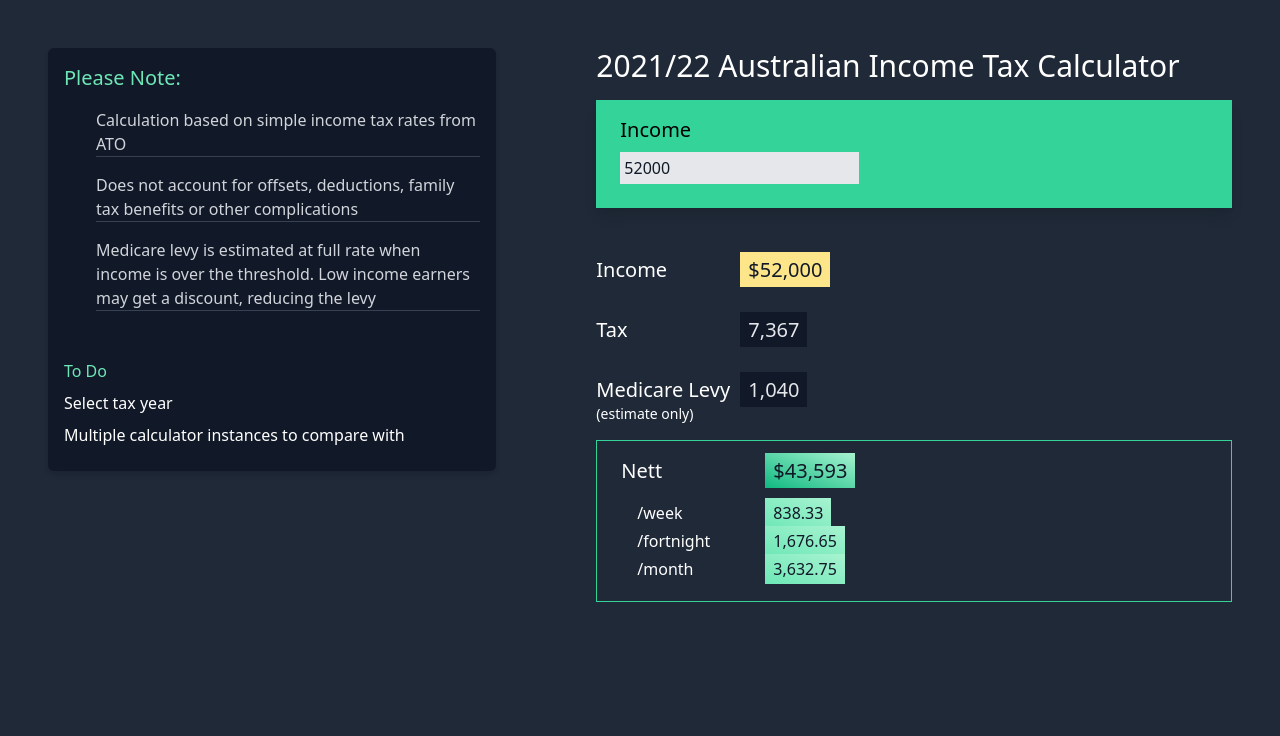
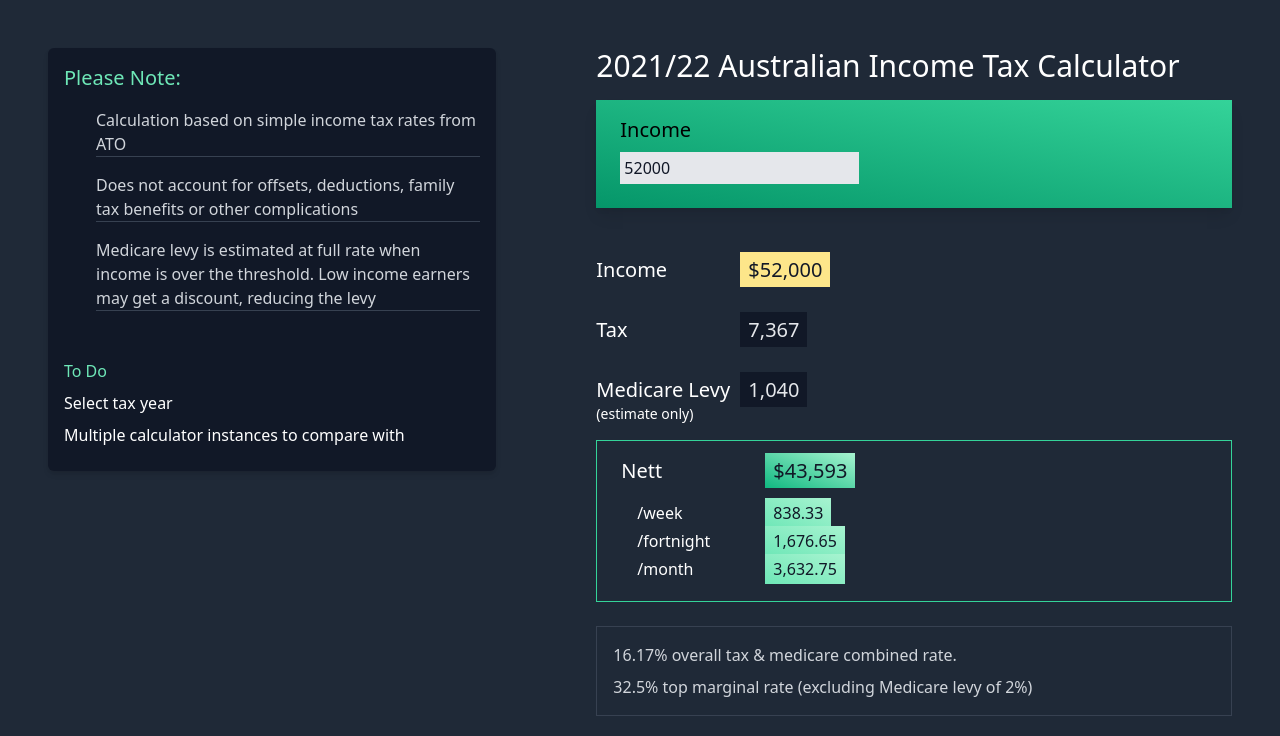
Before and after one commit to mike-healy/austaxrates, a Nuxt app: page / in a window 1280 px wide. Shown: the top 736 px of the page. Built offline with nearby package versions, Linux system fonts and the light colour scheme.

Commit message:
Show marginal and overall tax/medicare rates

```diff
--- a/components/Calculator.vue
+++ b/components/Calculator.vue
@@ -3,7 +3,7 @@
     <h1 class="text-3xl mb-4">2021/22 Australian Income Tax Calculator</h1>
 
     <form>
-      <div class="p-6 pt-4 bg-green-400 text-black shadow-lg">
+      <div class="p-6 pt-4 bg-gradient-to-tr from-green-600 to-green-400 text-black shadow-lg">
         <label for="income" class="block mb-2 text-xl">Income</label>
         <input v-model.number="income" type="number" name="income" id="income" step="1" min="0" placeholder="pre-tax income" class="bg-gray-200 text-gray-900 p-1 shadow:md">
       </div>
@@ -29,7 +29,7 @@
         </p>
       </div>
 
-      <div class="p-6 py-2 border border-solid border-green-400">
+      <section class="p-6 py-2 border border-solid border-green-400">
 
         <div class="py-2 text-xl">
           <span class="inline-block w-36">Nett</span>
@@ -50,7 +50,14 @@
             <output class="py-1 px-2 bg-gradient-to-tr from-green-300 to-green-200 text-gray-900">{{ round(nett()/12).toLocaleString() }}</output>
           </p>
         </div>
-      </div>
+
+      </section>
+
+      <!-- Result rates -->
+      <section class="p-4 mt-6 border border-solid border-gray-700 text-gray-300">
+        <p class="mb-2">{{ round(( tax()+medicare() )/income * 100) }}% overall tax &amp; medicare combined rate.</p>
+        <p>{{ currentIncomeBracket.rate*100 }}% top marginal rate (excluding Medicare levy of {{ medicareData.rate*100 }}%)</p>
+      </section>
 
     </form>
   </div>
@@ -147,7 +154,3 @@ export default {
 
 }
 </script>
-
-<style>
-
-</style>
```
